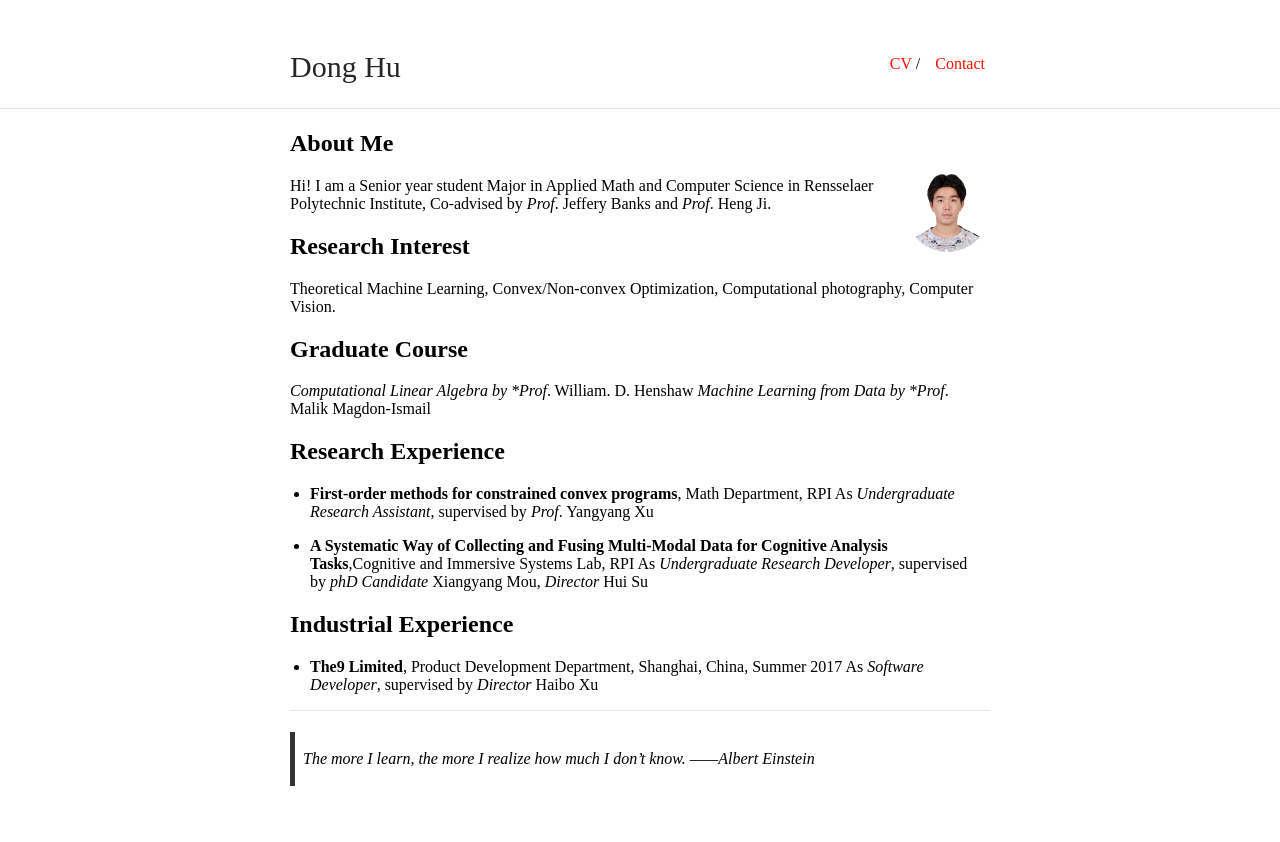
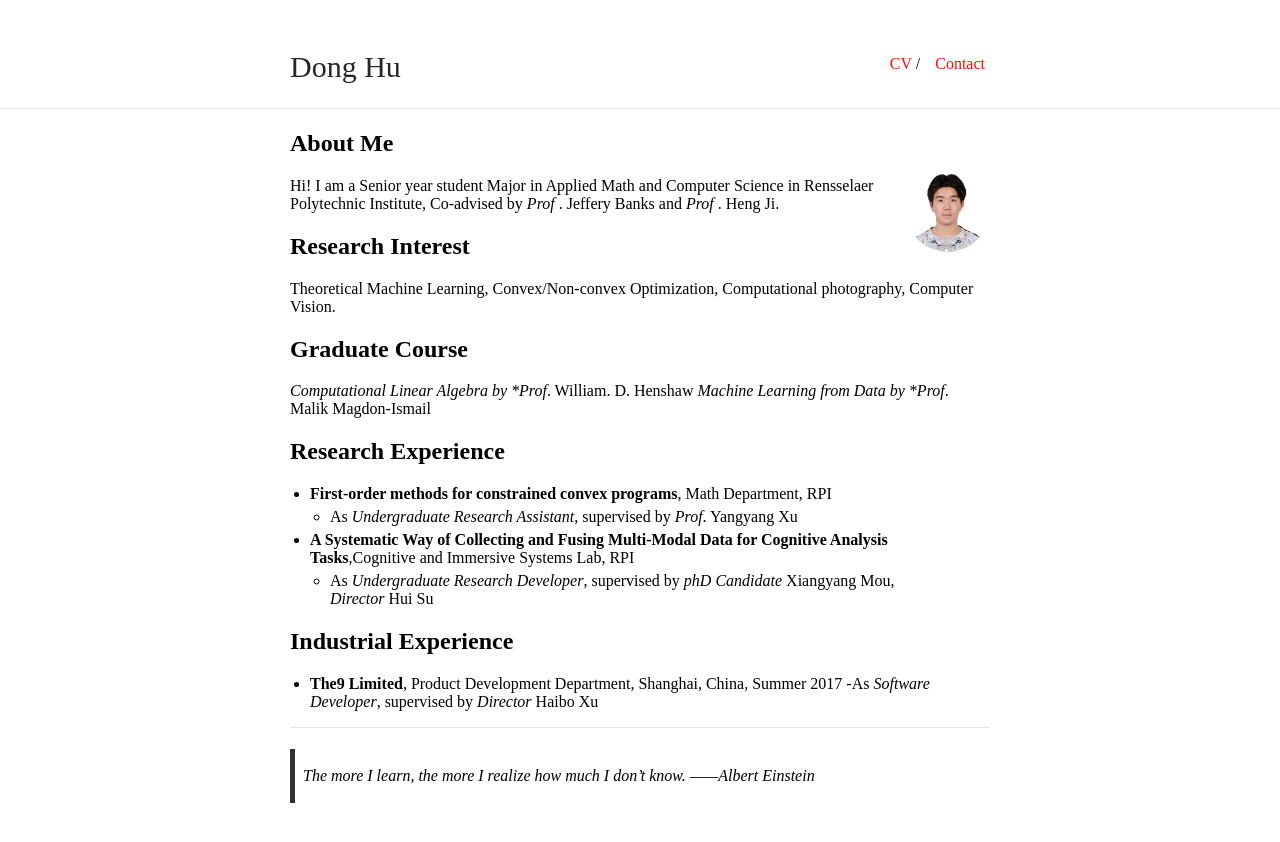
Before and after one commit to jurohd/jurohd.github.io, a Jekyll site: the page built from index.md, in a window 1280 px wide. Shown: the top 842 px of the page. Built offline with Jekyll 4.4.1, drawn with Linux system fonts in a browser that asks for light colours; our own code applies the rules of GitHub Pages for plain Markdown files.

```diff
--- a/index.md
+++ b/index.md
@@ -6,7 +6,7 @@ layout: default
 
 <img class="profile-picture" src="Profilepic.jpg">
 
-Hi! I am a Senior year student Major in Applied Math and Computer Science in Rensselaer Polytechnic Institute, Co-advised by *Prof*. Jeffery Banks and *Prof*. Heng Ji.
+Hi! I am a Senior year student Major in Applied Math and Computer Science in Rensselaer Polytechnic Institute, Co-advised by *Prof* . Jeffery Banks and *Prof* . Heng Ji.
 
 ## Research Interest
 
@@ -19,16 +19,16 @@ Theoretical Machine Learning, Convex/Non-convex Optimization, Computational phot
 
 ## Research Experience
 
-* **First-order methods for constrained convex programs**, Math Department, RPI
-As *Undergraduate Research Assistant*, supervised by *Prof*. Yangyang Xu
++ **First-order methods for constrained convex programs**, Math Department, RPI
+  - As *Undergraduate Research Assistant*, supervised by *Prof*. Yangyang Xu
 
-* **A Systematic Way of Collecting and Fusing Multi-Modal Data for Cognitive Analysis Tasks**,Cognitive and Immersive Systems Lab, RPI
-As *Undergraduate Research Developer*, supervised by *phD Candidate* Xiangyang Mou, *Director* Hui Su
++ **A Systematic Way of Collecting and Fusing Multi-Modal Data for Cognitive Analysis Tasks**,Cognitive and Immersive Systems Lab, RPI
+  - As *Undergraduate Research Developer*, supervised by *phD Candidate* Xiangyang Mou, *Director* Hui Su
 
 ## Industrial Experience
 
-* **The9 Limited**, Product Development Department, Shanghai, China, Summer 2017
-As *Software Developer*, supervised by *Director* Haibo Xu
++ **The9 Limited**, Product Development Department, Shanghai, China, Summer 2017
+  -As *Software Developer*, supervised by *Director* Haibo Xu
 
 ---
 
```
